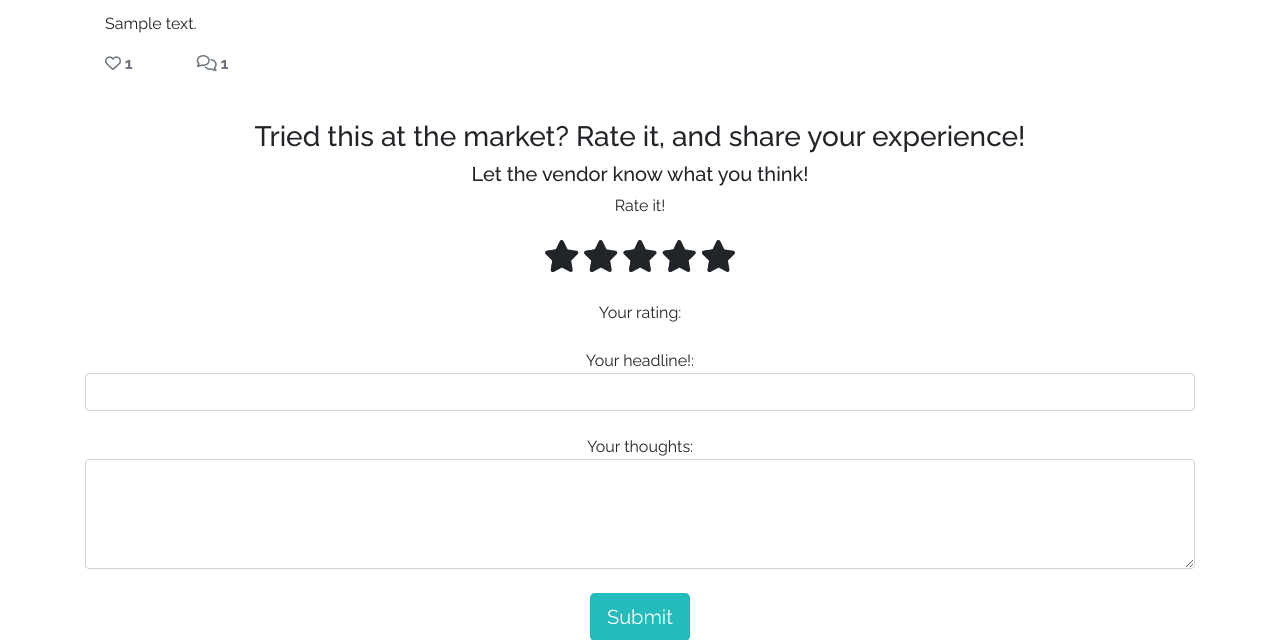
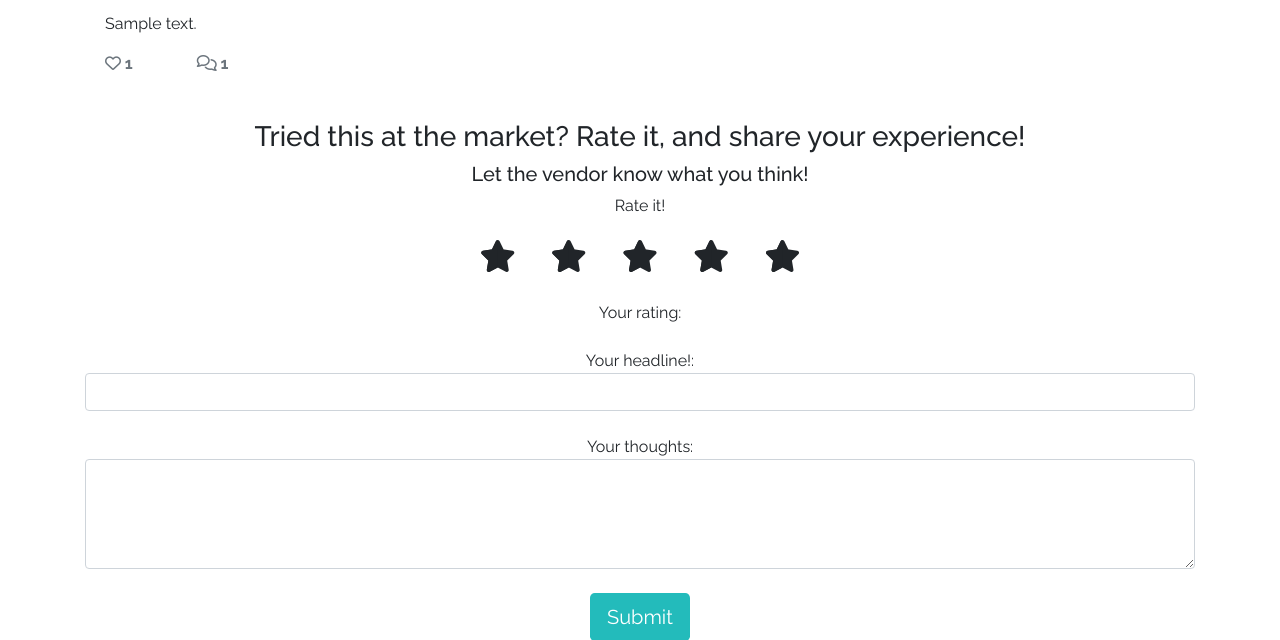
Before and after one commit to JonnyDavison/marketplace, a Django app: a page that uses templates/base.html in a window 1280 px wide. Shown: the part 361-1001 px from the top of the page. Run offline with Django 3.2, Linux system fonts and the light colour scheme; tables that the repository leaves empty hold one stand-in row (values such as "Sample post"); some libraries are stand-ins or nearby versions; some web fonts are replaced.

Commit message:
Increase the size of the stars and the spacing

```diff
--- a/static/css/base.css
+++ b/static/css/base.css
@@ -170,7 +170,7 @@ body {
     font-family: FontAwesome;
     content: "\f005";
     margin: 0.1rem;
-    padding: 0.3rem 0;
+    padding: 0.3rem 1rem;
     cursor: pointer;
 }
 
```
